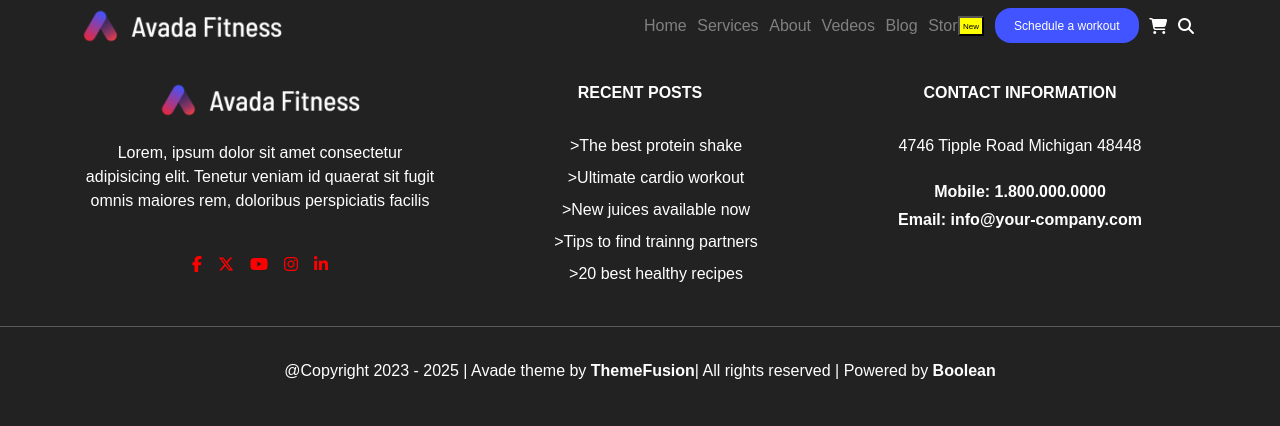
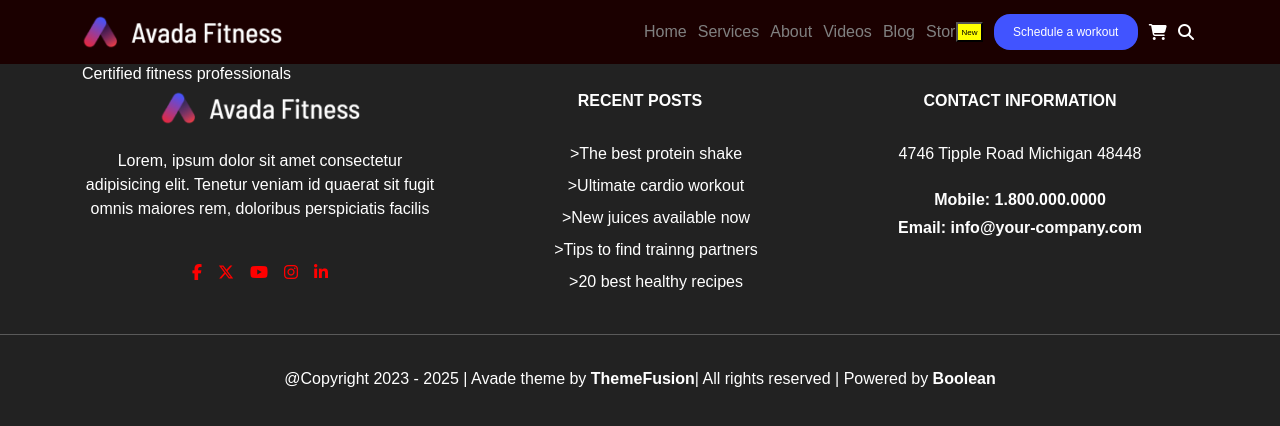
Before and after one commit to misrar09/proj-html-vuejs, a Vue app: page / in a window 1280 px wide. Shown: the top 426 px of the page. Built offline with nearby package versions, Linux system fonts and the light colour scheme.

Commit message:
AppHeader props added, AppMian section template added

```diff
--- a/src/App.vue
+++ b/src/App.vue
@@ -16,7 +16,27 @@ export default {
 	},
 	data() {
 		return {
-			store
+			store,
+			navLinks: [
+				{
+					text: "Home", link: "#"
+				},
+				{
+					text: "Services", link: "#"
+				},
+				{
+					text: "About", link: "#"
+				},
+				{
+					text: "Videos", link: "#"
+				},
+				{
+					text: "Blog", link: "#"
+				},
+				{
+					text: "Store", link: "#"
+				},
+			]
 		}
 	},
 	mounted() {
@@ -37,11 +57,15 @@ export default {
 </script>
 
 <template>
-	<AppHeader />
+	<header>
+		<AppHeader :navBarLinks="navLinks" />
+	</header>
 	<main>
 		<AppMain />
 	</main>
-	<AppFooter />
+	<footer>
+		<AppFooter />
+	</footer>
 </template>
 
 
@@ -54,8 +78,13 @@ export default {
 // importo variabili
 // @use './styles/partials/variables' as *;
 
-// ...qui eventuale SCSS di App.vue
-main {
-	padding: 1rem;
+header {
+	height: 4rem;
+	background-color: rgb(27, 0, 0);
+	padding-top: 0.4rem;
 }
+
+main {}
+
+footer {}
 </style>
--- a/src/components/AppHeader.vue
+++ b/src/components/AppHeader.vue
@@ -4,6 +4,11 @@ import register from "../debug" //per debuggare il componente da console
 
 export default {
     name: "AppHeader",
+    props: {
+
+        navBarLinks: Array,
+    },
+
     data() {
         return {
             store
@@ -28,12 +33,7 @@ export default {
                 <img src="../assets/img/logo-200x34.png" alt="">
             </div>
             <div class="col navbar d-flex ">
-                <a href="#">Home</a>
-                <a href="#">Services</a>
-                <a href="#">About</a>
-                <a href="#">Vedeos</a>
-                <a href="#">Blog</a>
-                <a href="#">Store</a>
+                <a v-for="navLink in navBarLinks" :href="navLink.link">{{ navLink.text }}</a>
                 <button class="store_new_btn" type="button">New</button>
                 <button class="Schedule_btn" type="button">Schedule a workout</button>
                 <i class="fa-solid fa-cart-shopping"></i>
--- a/src/components/AppMain.vue
+++ b/src/components/AppMain.vue
@@ -22,7 +22,19 @@ export default {
 </script>
 
 <template>
-    <div>
+    <div class="container">
+        <section class=" row jumbotron">
+            <h6>Certified fitness professionals</h6>
+        </section>
+        <section class=" row services"></section>
+        <section class=" row online_advice"></section>
+        <section class=" row mailing_list"></section>
+        <section class=" row information"></section>
+        <section class=" row articles"></section>
+        <section class=" row call_to_action"></section>
+        <section class=" row other_info"></section>
+        <section class=" row workout_of_the_day"></section>
+
 
     </div>
 </template>
```
